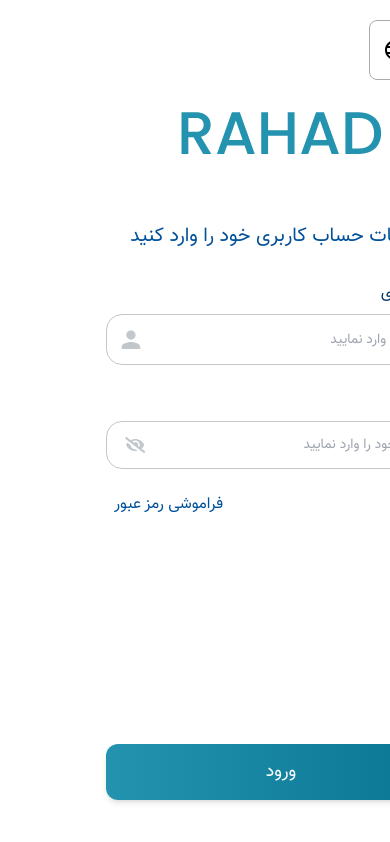
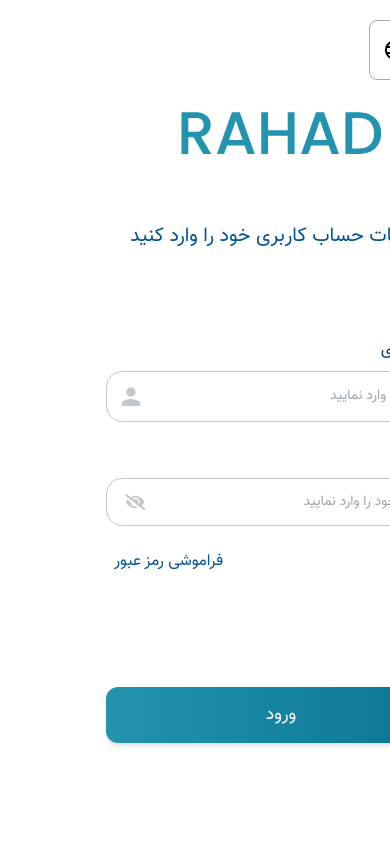
Before and after one commit to hoseinmdev/RahadLoginPage, a React (Vite) app: page / in a window 390 px wide. Built offline with nearby package versions, Linux system fonts and the light colour scheme.

Commit message:
update site

```diff
--- a/src/App.jsx
+++ b/src/App.jsx
@@ -111,7 +111,7 @@
         </p>
         <form
           onSubmit={formik.handleSubmit}
-          className="w-full h-[70%] flex flex-col justify-between lg:justify-start lg:gap-5 items-center"
+          className="w-full h-full flex flex-col justify-around lg:justify-start lg:gap-5 items-center"
         >
           <div className="w-full flex flex-col justify-center items-center gap-6  lg:gap-5 xl:gap-9">
             <FormInput
```
